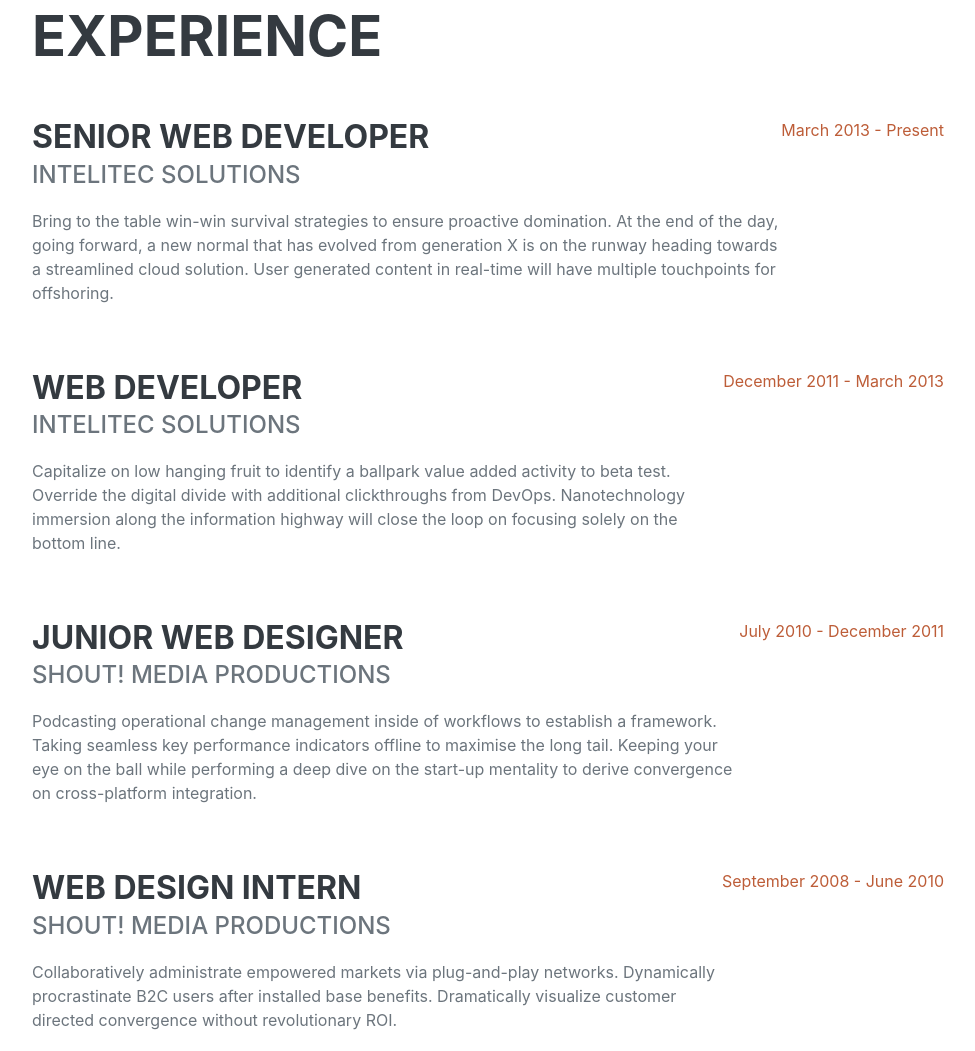
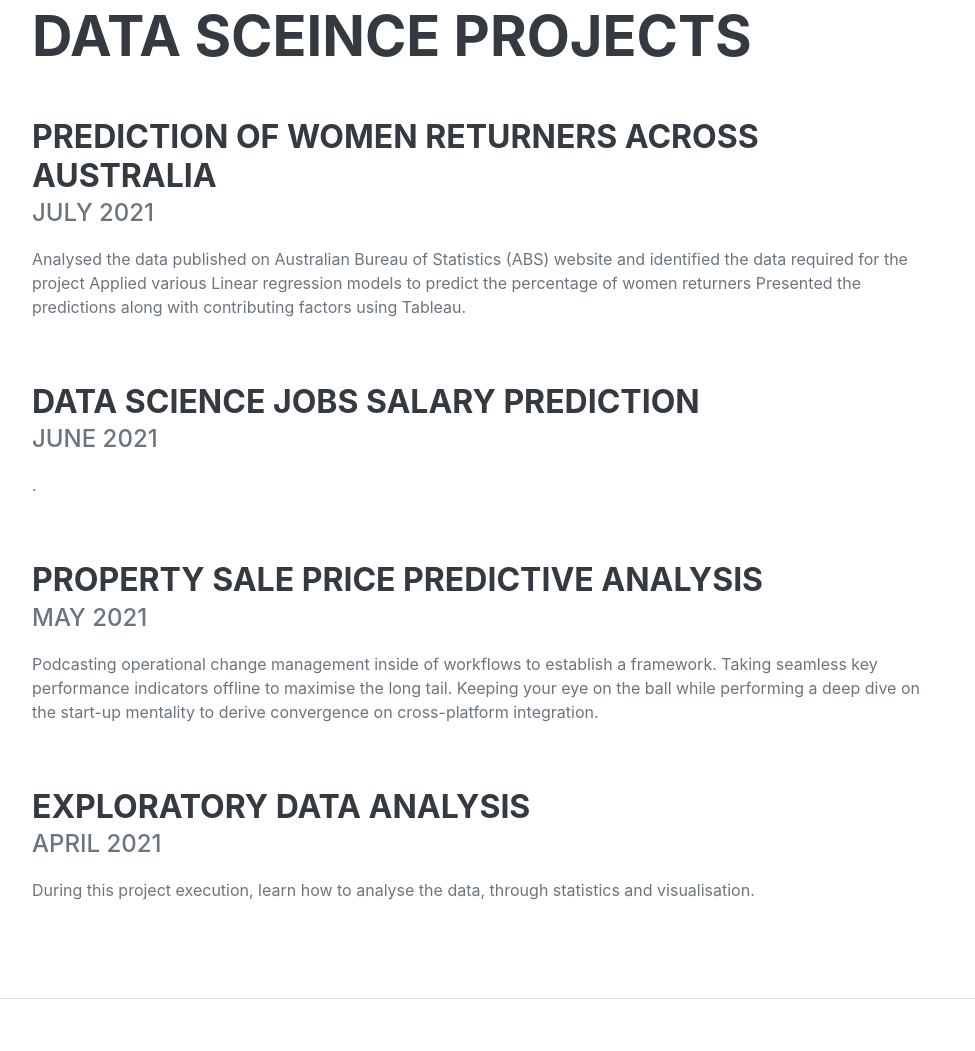
Before and after one commit to SwatiDK/SwatiKute, a plain HTML site: page index.html in a window 1280 px wide. Shown: the part 878-1929 px from the top of the page, without its empty margins (288-1263 px from the left). Drawn offline with nearby package versions, Linux system fonts and the light colour scheme; a web font is replaced by a local one.

Commit message:
Update index.html
updated the project details

```diff
--- a/index.html
+++ b/index.html
@@ -26,7 +26,7 @@
             <div class="collapse navbar-collapse" id="navbarResponsive">
                 <ul class="navbar-nav">
                     <li class="nav-item"><a class="nav-link js-scroll-trigger" href="#about">About</a></li>
-                    <li class="nav-item"><a class="nav-link js-scroll-trigger" href="#experience">Experience</a></li>
+                    <li class="nav-item"><a class="nav-link js-scroll-trigger" href="#experience">PROJECTS</a></li>
                     <li class="nav-item"><a class="nav-link js-scroll-trigger" href="#skills">Skills</a></li>
                 </ul>
             </div>
@@ -56,38 +56,40 @@
             <!-- Experience-->
             <section class="resume-section" id="experience">
                 <div class="resume-section-content">
-                    <h2 class="mb-5">Experience</h2>
+                    <h2 class="mb-5">Data Sceince Projects</h2>
                     <div class="d-flex flex-column flex-md-row justify-content-between mb-5">
                         <div class="flex-grow-1">
-                            <h3 class="mb-0">Senior Web Developer</h3>
-                            <div class="subheading mb-3">Intelitec Solutions</div>
-                            <p>Bring to the table win-win survival strategies to ensure proactive domination. At the end of the day, going forward, a new normal that has evolved from generation X is on the runway heading towards a streamlined cloud solution. User generated content in real-time will have multiple touchpoints for offshoring.</p>
+                            <h3 class="mb-0">prediction of women returners across australia</h3>
+                            <div class="subheading mb-3">July 2021 </div>
+                            <p>Analysed the data published on Australian Bureau of Statistics (ABS) website and identified the data required for the project
+Applied various Linear regression models to predict the percentage of women returners
+Presented the predictions along with contributing factors using Tableau.</p>
                         </div>
-                        <div class="flex-shrink-0"><span class="text-primary">March 2013 - Present</span></div>
+
                     </div>
                     <div class="d-flex flex-column flex-md-row justify-content-between mb-5">
                         <div class="flex-grow-1">
-                            <h3 class="mb-0">Web Developer</h3>
-                            <div class="subheading mb-3">Intelitec Solutions</div>
-                            <p>Capitalize on low hanging fruit to identify a ballpark value added activity to beta test. Override the digital divide with additional clickthroughs from DevOps. Nanotechnology immersion along the information highway will close the loop on focusing solely on the bottom line.</p>
+                            <h3 class="mb-0">Data SCIENCE jobs SALARY prediction</h3>
+                            <div class="subheading mb-3">June 2021 </div>
+                            <p>.</p>
                         </div>
-                        <div class="flex-shrink-0"><span class="text-primary">December 2011 - March 2013</span></div>
+
                     </div>
                     <div class="d-flex flex-column flex-md-row justify-content-between mb-5">
                         <div class="flex-grow-1">
-                            <h3 class="mb-0">Junior Web Designer</h3>
-                            <div class="subheading mb-3">Shout! Media Productions</div>
+                            <h3 class="mb-0">Property sale price Predictive analysis</h3>
+                            <div class="subheading mb-3">May 2021</div>
                             <p>Podcasting operational change management inside of workflows to establish a framework. Taking seamless key performance indicators offline to maximise the long tail. Keeping your eye on the ball while performing a deep dive on the start-up mentality to derive convergence on cross-platform integration.</p>
                         </div>
-                        <div class="flex-shrink-0"><span class="text-primary">July 2010 - December 2011</span></div>
+
                     </div>
                     <div class="d-flex flex-column flex-md-row justify-content-between">
                         <div class="flex-grow-1">
-                            <h3 class="mb-0">Web Design Intern</h3>
-                            <div class="subheading mb-3">Shout! Media Productions</div>
-                            <p>Collaboratively administrate empowered markets via plug-and-play networks. Dynamically procrastinate B2C users after installed base benefits. Dramatically visualize customer directed convergence without revolutionary ROI.</p>
+                            <h3 class="mb-0">Exploratory Data Analysis</h3>
+                            <div class="subheading mb-3">April 2021 </div>
+                            <p> During this project execution, learn how to analyse the data, through statistics and visualisation.</p>
                         </div>
-                        <div class="flex-shrink-0"><span class="text-primary">September 2008 - June 2010</span></div>
+
                     </div>
                 </div>
             </section>
```
